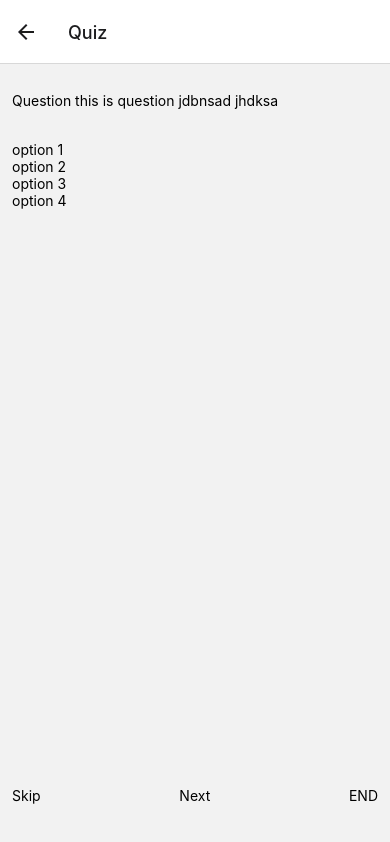
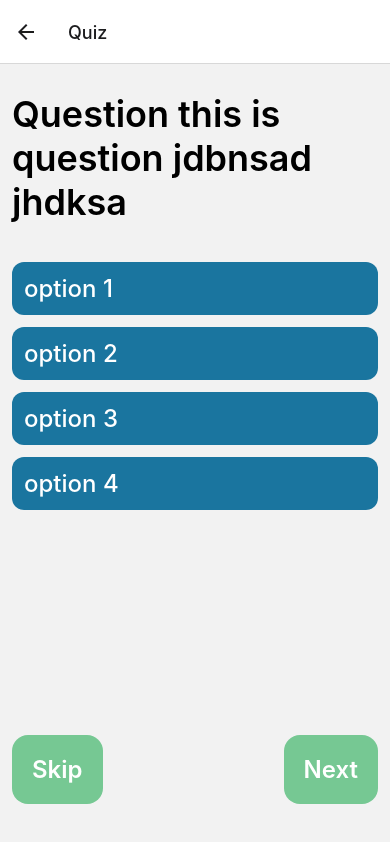
Before and after one commit to 0xVikasRushi/quiz-react-native-app, a React Native app: screen /Quiz in a window 390 px wide. Built offline with nearby package versions, Linux system fonts and the light colour scheme.

Commit message:
quiz screen ui added

```diff
--- a/navigation/index.js
+++ b/navigation/index.js
@@ -13,8 +13,16 @@ function MyStack() {
         component={Home}
         options={{ headerShown: false }}
       />
-      <Stack.Screen name="Quiz" component={Quiz} />
-      <Stack.Screen name="Results" component={Results} />
+      <Stack.Screen
+        name="Quiz"
+        component={Quiz}
+        // options={{ headerShown: false }}
+      />
+      <Stack.Screen
+        name="Results"
+        component={Results}
+        options={{ headerShown: false }}
+      />
     </Stack.Navigator>
   );
 }
--- a/screens/quiz.js
+++ b/screens/quiz.js
@@ -5,37 +5,40 @@ const Quiz = () => {
   return (
     <View style={styles.container}>
       <View style={styles.top}>
-        <Text>Question this is question jdbnsad jhdksa</Text>
+        <Text style={styles.topText}>
+          Question this is question jdbnsad jhdksa
+        </Text>
       </View>
 
       <View style={styles.options}>
-        <TouchableOpacity>
-          <Text>option 1</Text>
+        <TouchableOpacity style={styles.optionsButtons}>
+          <Text style={styles.option}>option 1</Text>
         </TouchableOpacity>
 
-        <TouchableOpacity>
-          <Text>option 2</Text>
+        <TouchableOpacity style={styles.optionsButtons}>
+          <Text style={styles.option}>option 2</Text>
         </TouchableOpacity>
 
-        <TouchableOpacity>
-          <Text>option 3</Text>
+        <TouchableOpacity style={styles.optionsButtons}>
+          <Text style={styles.option}>option 3</Text>
         </TouchableOpacity>
 
-        <TouchableOpacity>
-          <Text>option 4</Text>
+        <TouchableOpacity style={styles.optionsButtons}>
+          <Text style={styles.option}>option 4</Text>
         </TouchableOpacity>
       </View>
 
       <View style={styles.buttons}>
-        <TouchableOpacity>
-          <Text>Skip</Text>
+        <TouchableOpacity style={styles.button}>
+          <Text style={styles.buttontext}>Skip</Text>
         </TouchableOpacity>
 
-        <TouchableOpacity>
-          <Text>Next</Text>
-        </TouchableOpacity>
-        <TouchableOpacity>
-          <Text>END</Text>
+        {/* <TouchableOpacity style={styles.button}>
+          <Text style={styles.buttontext}>End</Text>
+        </TouchableOpacity> */}
+
+        <TouchableOpacity style={styles.button}>
+          <Text style={styles.buttontext}>Next</Text>
         </TouchableOpacity>
       </View>
     </View>
@@ -52,6 +55,10 @@ const styles = StyleSheet.create({
   top: {
     marginVertical: 16,
   },
+  topText: {
+    fontSize: 36,
+    fontWeight: "600",
+  },
   options: {
     marginVertical: 16,
     flex: 1,
@@ -62,4 +69,26 @@ const styles = StyleSheet.create({
     justifyContent: "space-between",
     flexDirection: "row",
   },
+  button: {
+    backgroundColor: "#76C893",
+    padding: 20,
+    borderRadius: 16,
+  },
+  option: {
+    fontSize: 24,
+    color: "white",
+    fontWeight: "500",
+  },
+  buttontext: {
+    fontSize: 24,
+    color: "white",
+    fontWeight: "600",
+  },
+  optionsButtons: {
+    paddingVertical: 12,
+    marginVertical: 6,
+    borderRadius: 12,
+    backgroundColor: "#1A759F",
+    paddingHorizontal: 12,
+  },
 });
--- a/screens/results.js
+++ b/screens/results.js
@@ -3,7 +3,7 @@ import React from "react";
 
 const Results = () => {
   return (
-    <View>
+    <View style={styles.container}>
       <Text>Results</Text>
       <View style={styles.bannerContainer}>
         <Image
@@ -31,4 +31,9 @@ const styles = StyleSheet.create({
     justifyContent: "center",
     alignItems: "center",
   },
+  container: {
+    paddingTop: 40,
+    paddingHorizontal: 30,
+    height: "100%",
+  },
 });
```
